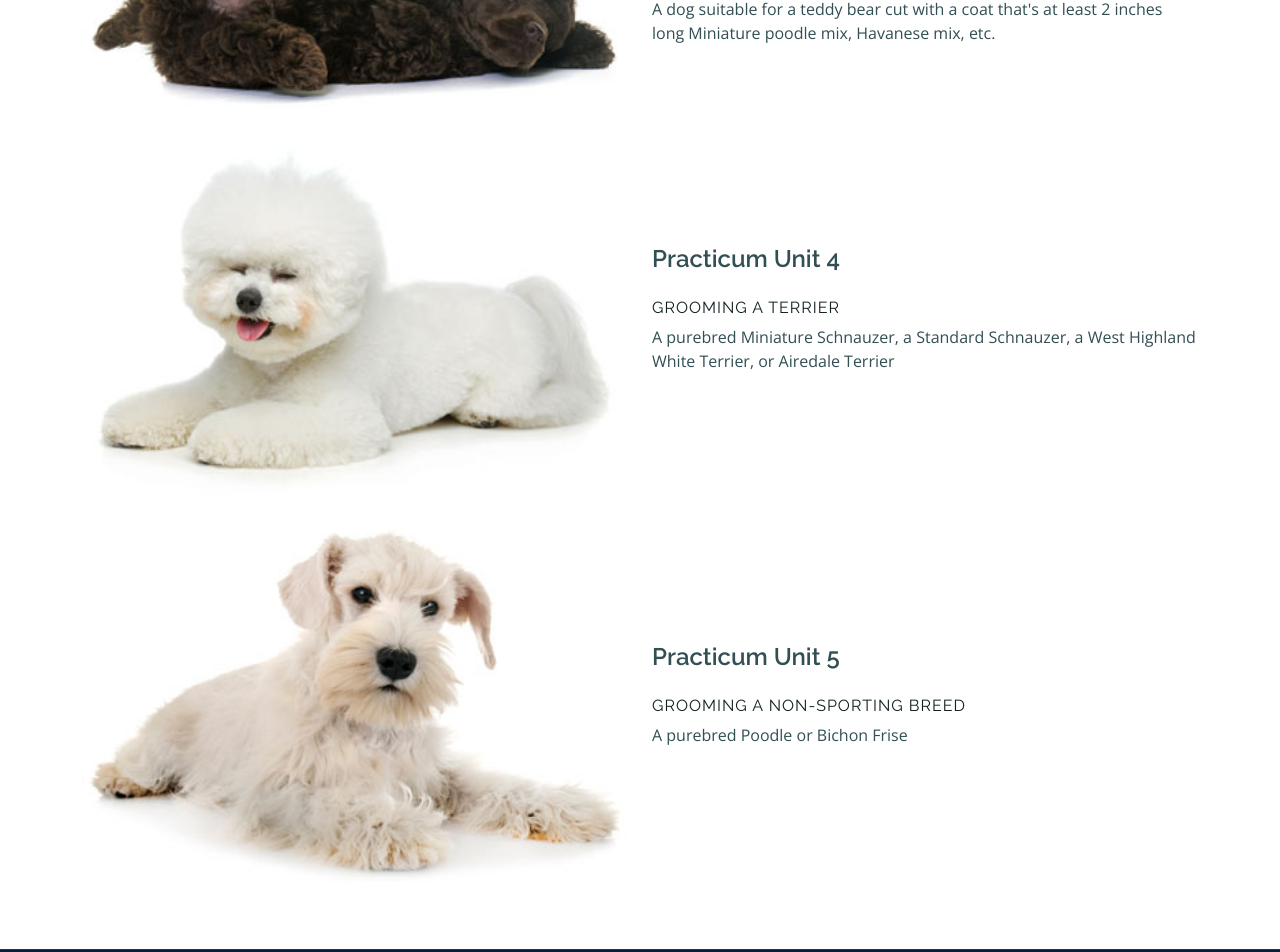
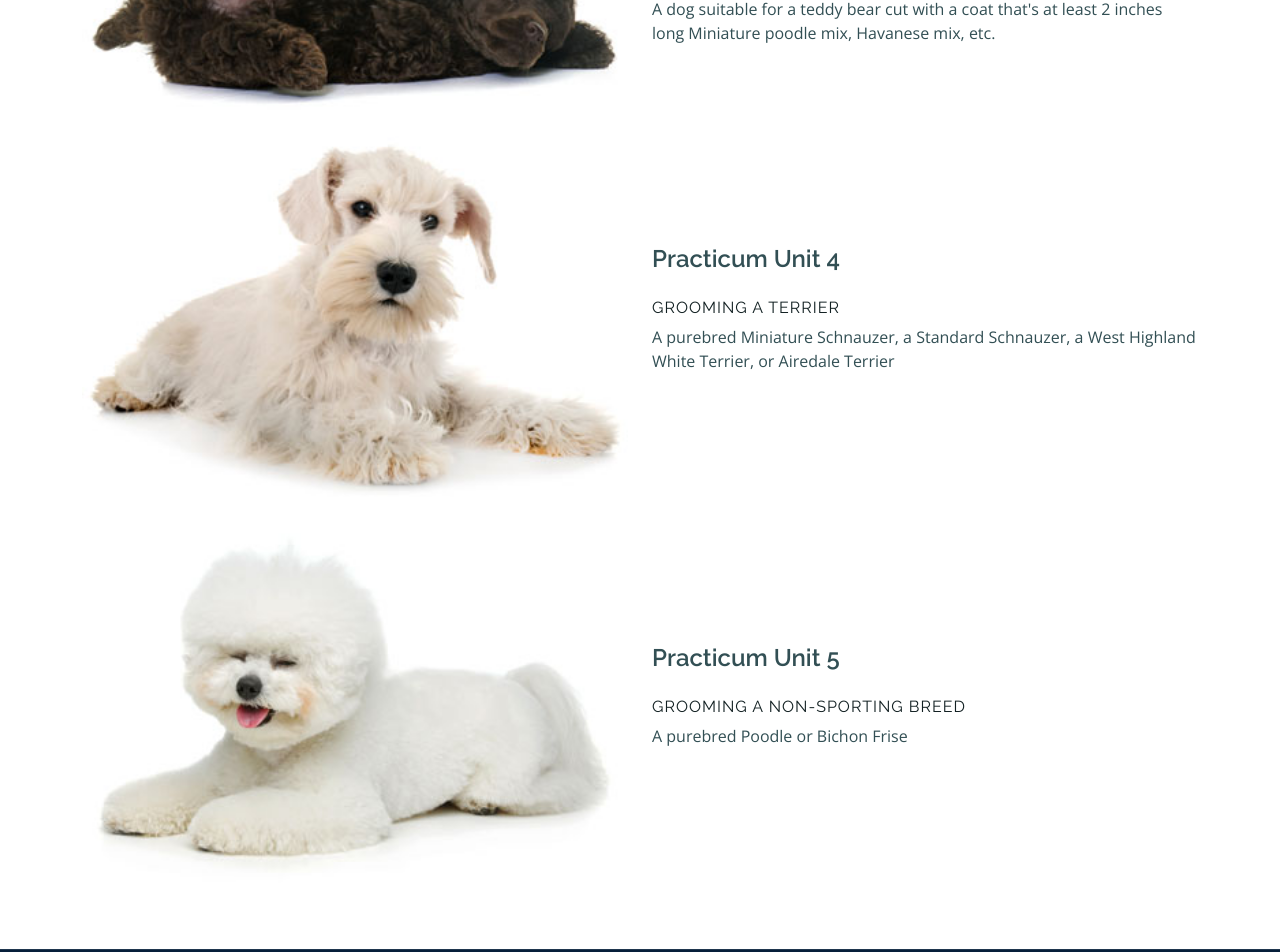
Before and after one commit to QCCareerSchool-Org/www.qcpetstudies.com, a Next.js app: page /dog-grooming-courses/resources/required-dog-breeds in a window 1280 px wide. Shown: the part 3800-4752 px from the top of the page. Built offline with nearby package versions, Linux system fonts and the light colour scheme; no server answers.

Commit message:
Swap Bichon & Schnauser Images

```diff
--- a/src/pages/dog-grooming-courses/resources/required-dog-breeds.tsx
+++ b/src/pages/dog-grooming-courses/resources/required-dog-breeds.tsx
@@ -205,7 +205,7 @@ const RequiredDogBreeds: NextPage = () => {
               <p>A dog suitable for a teddy bear cut with a coat that&apos;s at least 2 inches long Miniature poodle mix, Havanese mix, etc.</p>
             </div>
             <div className="col-12 col-sm-10 offset-1 col-md-6 offset-md-0 mb-4">
-              <Image src={PracticumImage4} layout="responsive" alt="Dog lying down" />
+              <Image src={PracticumImage5} layout="responsive" alt="Dog lying down" />
             </div>
             <div className="col-12 col-md-6 text-center text-md-start mb-4">
               <h3 className="mb-4">Practicum Unit 4</h3>
@@ -213,7 +213,7 @@ const RequiredDogBreeds: NextPage = () => {
               <p>A purebred Miniature Schnauzer, a Standard Schnauzer, a West Highland White Terrier, or Airedale Terrier</p>
             </div>
             <div className="col-12 col-sm-10 offset-1 col-md-6 offset-md-0 mb-4 mb-md-0">
-              <Image src={PracticumImage5} layout="responsive" alt="Dog lying down" />
+              <Image src={PracticumImage4} layout="responsive" alt="Dog lying down" />
             </div>
             <div className="col-12 col-md-6 text-center text-md-start">
               <h3 className="mb-4">Practicum Unit 5</h3>
```
